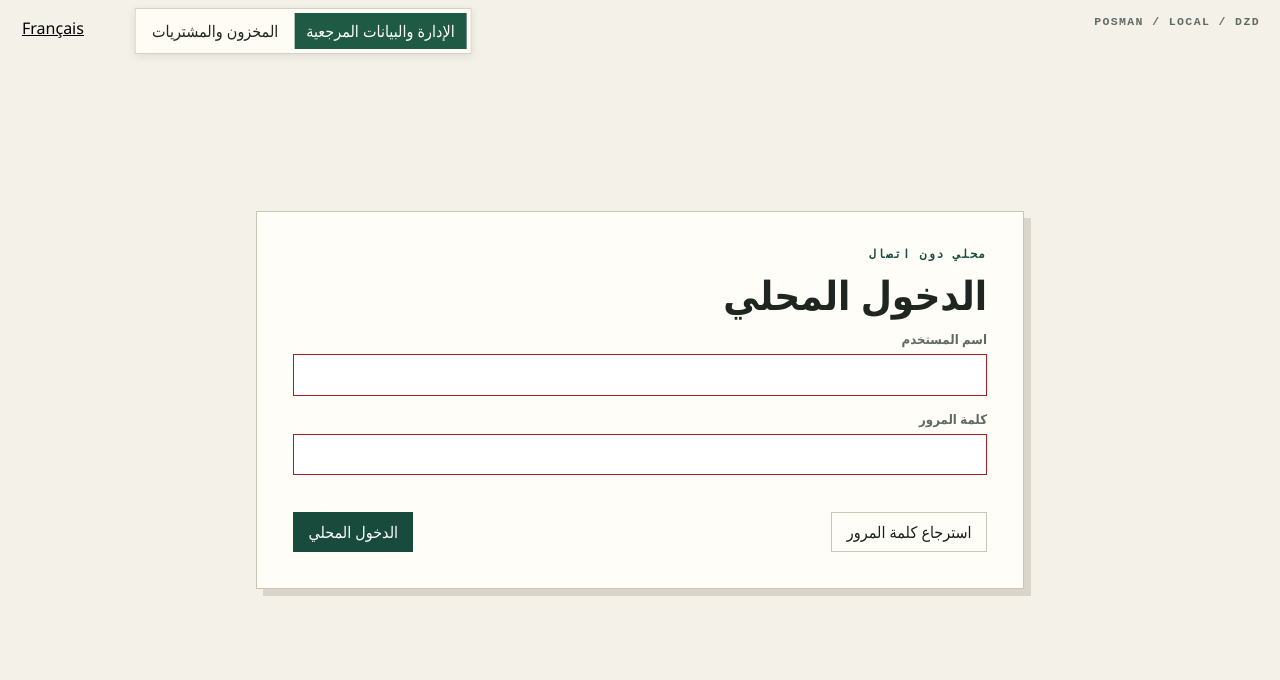
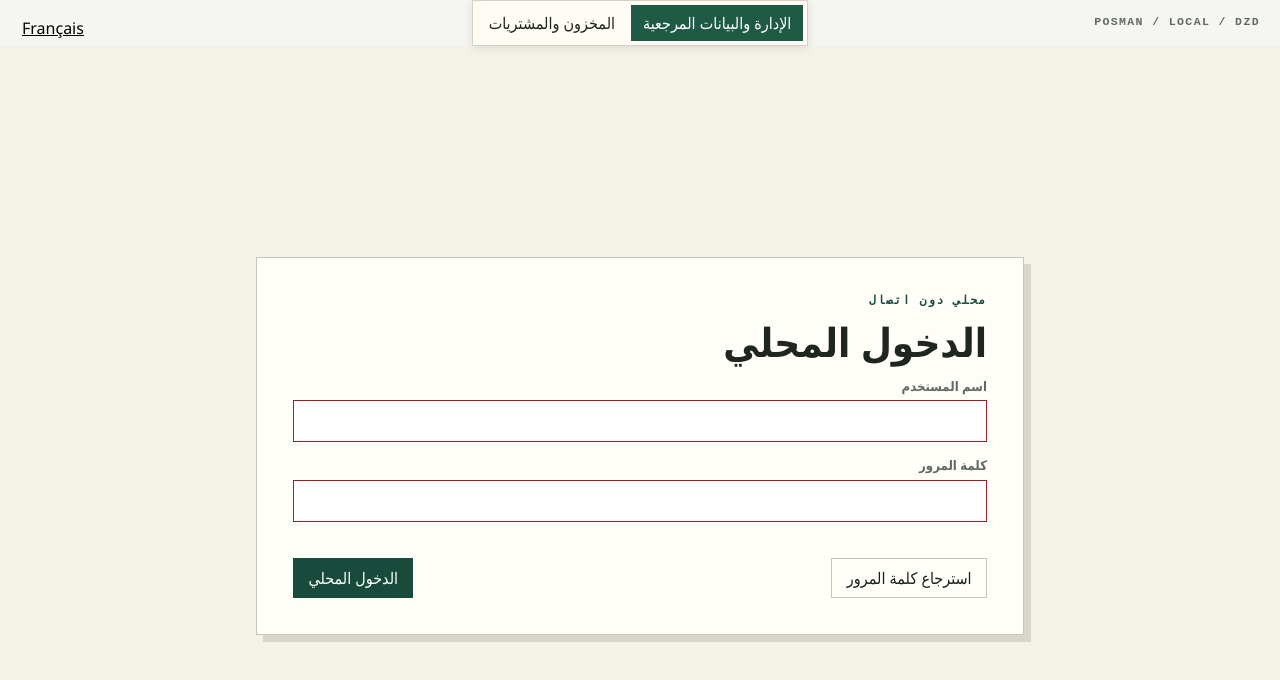
Before and after one commit to mohamed09090-xmd/posman-desktop, a React (Vite) app: page / in a window 1280 px wide. Shown: the top 680 px of the page. Built offline with nearby package versions, Linux system fonts and the light colour scheme.

Commit message:
fix(phase06): preserve accessible workspace controls

```diff
--- a/src/features/phase06/phase06.css
+++ b/src/features/phase06/phase06.css
@@ -14,7 +14,8 @@
 [dir="rtl"] .p6-canvas { padding:18px 22px 36px 0; }
 .p6-canvas__header { display:flex; justify-content:space-between; align-items:center; margin-bottom:14px; }
 .p6-status { display:inline-flex; align-items:center; gap:6px; border:1px solid var(--p6-line); padding:4px 7px; font-size:.75rem; white-space:nowrap; }
-.p6-status span { color:#1f5a45; }
+.p6-status > span[aria-hidden="true"] { display:none; }
+.p6-status::before { content:""; width:.45rem; height:.45rem; flex:none; border-radius:50%; background:#1f5a45; }
 .p6-flash,.p6-callout { margin:10px 0; padding:10px 12px; border-inline-start:4px solid #66706c; background:#f1eee6; }
 .p6-flash--success { border-color:#1f5a45; background:#e6efe9; }
 .p6-flash--error { border-color:#b74a3c; background:#f7e9e6; }
@@ -45,14 +46,17 @@
 @media (prefers-reduced-motion:reduce) { .p6-workspace * { scroll-behavior:auto!important; transition:none!important; animation:none!important; } }
 
 .workspace-switcher {
-  position: fixed;
-  inset-block-start: .5rem;
-  inset-inline-start: 50%;
-  z-index: 30;
+  position: relative;
+  z-index: 5;
   display: flex;
+  width: max-content;
+  max-width: 100%;
+  margin-inline: auto;
   gap: .25rem;
   padding: .25rem;
-  transform: translateX(-50%);
+  transform: none;
+  flex-wrap: wrap;
+  justify-content: center;
   border: 1px solid var(--border, #d8d0c2);
   background: var(--surface, #fffcf6);
   box-shadow: 0 2px 8px rgb(30 37 35 / 10%);
```
